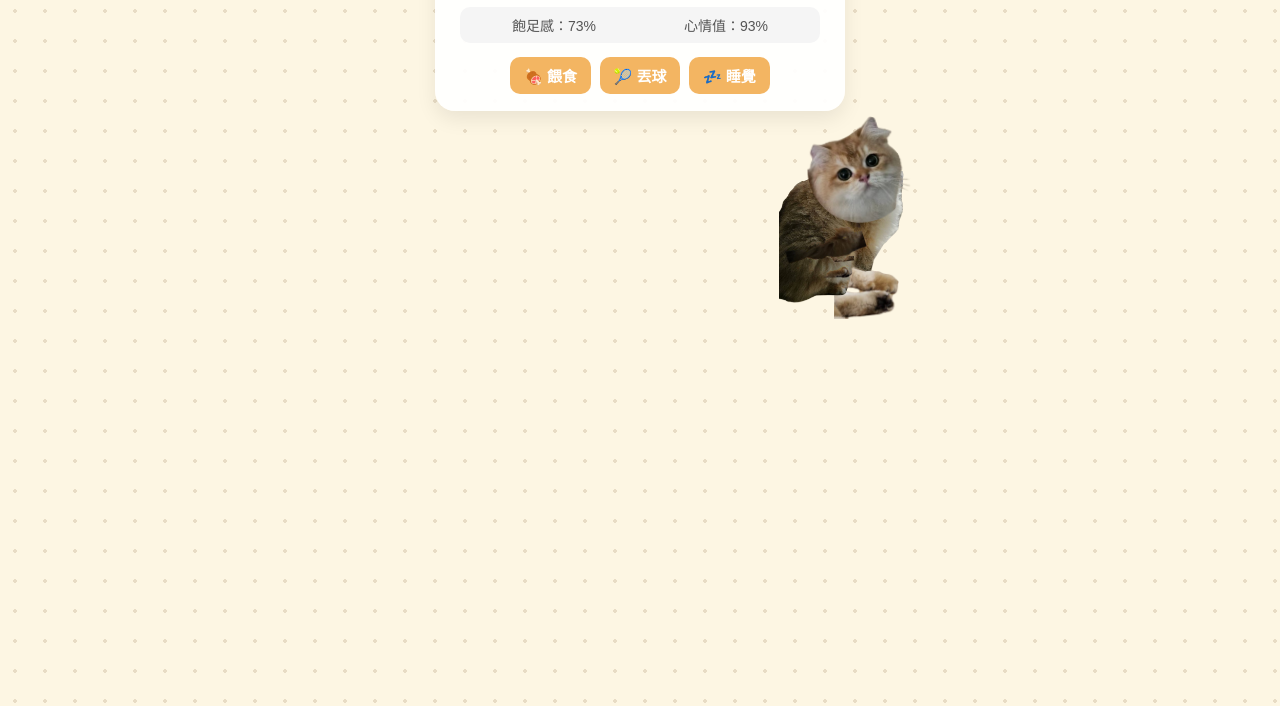
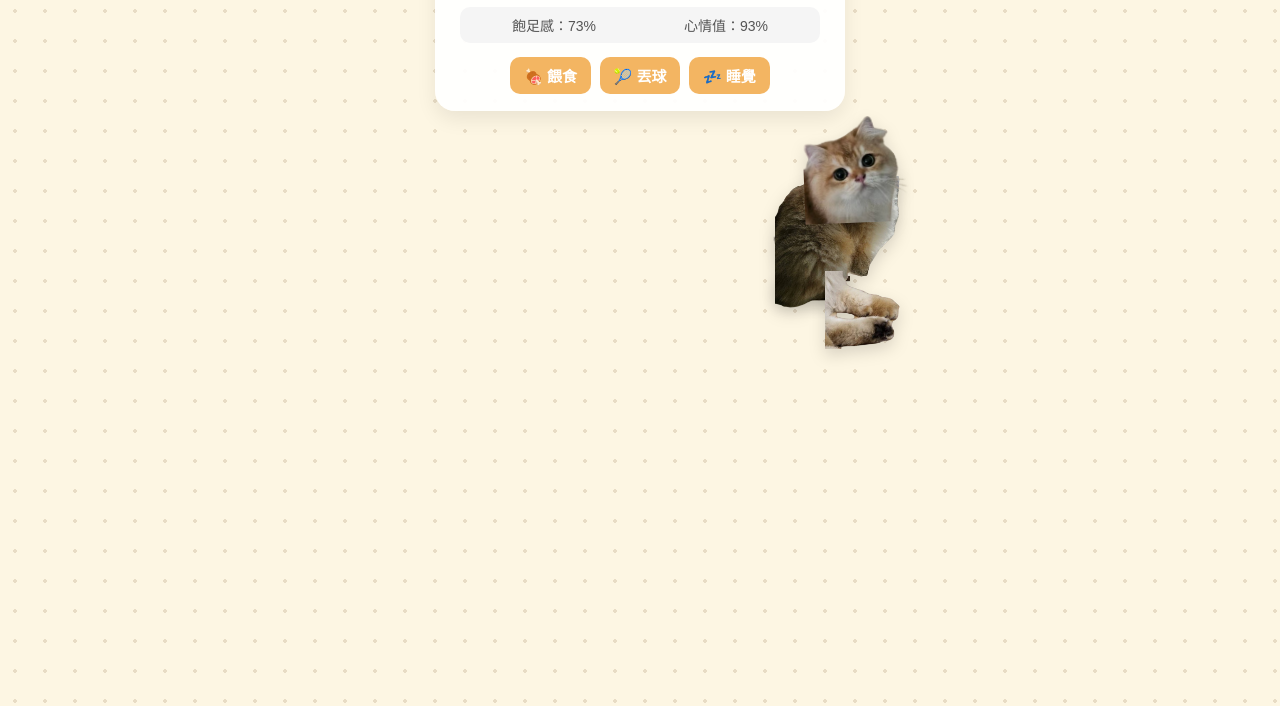
Before and after one commit to kanako-1010/musi-pet, a plain HTML site: page index.html in a window 1280 px wide. Both pictures are taken after a click on the button "🎾 丟球". Shown: the part 94-800 px from the top of the page. Drawn offline with Linux system fonts and the light colour scheme.

Commit message:
Update index.html

```diff
--- a/index.html
+++ b/index.html
@@ -70,8 +70,8 @@
       position: absolute;
       left: 50%;
       top: 55%;
-      width: 240px;
-      height: 240px;
+      width: 260px;
+      height: 250px;
       transition: left 2.5s linear, top 2.5s linear;
       cursor: pointer;
       user-select: none;
@@ -86,68 +86,56 @@
       transition: transform 0.2s;
     }
 
-    /* 2D 骨骼機器人零件設定 */
+    /* 2D 骨骼機器人零件設定（已移除黑框濾鏡，加上柔和立體陰影） */
     .rig-part {
       position: absolute;
       object-fit: contain;
       pointer-events: none;
+      filter: drop-shadow(0 6px 8px rgba(0,0,0,0.15));
     }
 
-    /* 針對黑底零件加上 darken/multiply 消除黑框的臨時魔法 */
-    .black-bg-fix {
-      mix-blend-mode: darken;
-    }
-
-    /* 1. 身體（原圖面朝右） */
+    /* 1. 身體（中心基準） */
     .part-body {
       width: 125px;
-      left: 55px;
-      top: 65px;
+      left: 65px;
+      top: 70px;
       z-index: 2;
     }
 
-    /* 2. 頭部（接在身體右上方） */
+    /* 2. 頭部（接在身體右上方，自然微傾） */
     .part-head {
       width: 105px;
-      left: 85px;
+      left: 95px;
       top: 10px;
       z-index: 4;
       transform-origin: 40% 85%;
-      border-radius: 50%;
     }
 
-    /* 3. 前腳（接在身體下方偏右） */
+    /* 3. 前腳（往下伸出，讓走路擺動更明顯） */
     .part-leg-front {
-      width: 65px;
-      left: 110px;
-      top: 145px;
+      width: 75px;
+      left: 115px;
+      top: 165px;
       z-index: 3;
-      transform-origin: 20% 30%;
+      transform-origin: 20% 25%;
     }
 
-    /* 4. 後腳（接在身體下方偏左） */
+    /* 4. 後腳（往下伸出，與前腳交錯踏步） */
     .part-leg-back {
-      width: 65px;
+      width: 75px;
       left: 65px;
-      top: 150px;
+      top: 170px;
       z-index: 1;
-      transform-origin: 20% 50%;
+      transform-origin: 20% 40%;
     }
 
-    /* 5. 尾巴（原圖朝右，翻轉朝左接在屁股後面） */
+    /* 5. 尾巴（往左後方伸出，大弧度搖擺） */
     .part-tail {
-      width: 80px;
-      left: 5px;
-      top: 125px;
+      width: 90px;
+      left: -5px;
+      top: 120px;
       z-index: 1;
-      transform-origin: 85% 50%;
-    }
-
-    #fallback-img {
-      width: 170px;
-      height: 170px;
-      object-fit: contain;
-      display: none;
+      transform-origin: 90% 50%;
     }
 
     /* --- 走路時的骨骼連動動畫 --- */
@@ -170,10 +158,10 @@
     @keyframes headNod { 0% { transform: rotate(-6deg); } 100% { transform: rotate(8deg); } }
     @keyframes headIdle { 0% { transform: rotate(-3deg); } 100% { transform: rotate(4deg); } }
     @keyframes headExcited { 0% { transform: rotate(-12deg) translateY(-3px); } 100% { transform: rotate(12deg) translateY(0px); } }
-    @keyframes walkSwingA { 0% { transform: rotate(-25deg); } 100% { transform: rotate(25deg); } }
-    @keyframes walkSwingB { 0% { transform: rotate(25deg); } 100% { transform: rotate(-25deg); } }
+    @keyframes walkSwingA { 0% { transform: rotate(-28deg); } 100% { transform: rotate(28deg); } }
+    @keyframes walkSwingB { 0% { transform: rotate(28deg); } 100% { transform: rotate(-28deg); } }
     @keyframes pawWave { 0% { transform: rotate(-10deg); } 100% { transform: rotate(-55deg); } }
-    @keyframes tailWag { 0% { transform: scaleX(-1) rotate(-15deg); } 100% { transform: scaleX(-1) rotate(20deg); } }
+    @keyframes tailWag { 0% { transform: scaleX(-1) rotate(-18deg); } 100% { transform: scaleX(-1) rotate(22deg); } }
 
     .pop-emoji {
       position: absolute;
@@ -208,14 +196,11 @@
   <!-- 暮斯骨骼容器 -->
   <div id="pet-container" class="idle" onclick="petAction('pet')">
     <div id="pet-flipper">
-      <div id="rig-parts">
-        <img class="rig-part part-tail black-bg-fix" src="tail.png" onerror="switchToFallback()">
-        <img class="rig-part part-leg-back black-bg-fix" src="leg_back.png" onerror="switchToFallback()">
-        <img class="rig-part part-body black-bg-fix" src="body.png" onerror="switchToFallback()">
-        <img class="rig-part part-leg-front black-bg-fix" src="leg_front.png" onerror="switchToFallback()">
-        <img class="rig-part part-head" src="head.png" onerror="switchToFallback()">
-      </div>
-      <img id="fallback-img" src="LOOK.png" alt="暮斯">
+      <img class="rig-part part-tail" src="tail.png" alt="尾巴">
+      <img class="rig-part part-leg-back" src="leg_back.png" alt="後腳">
+      <img class="rig-part part-body" src="body.png" alt="身體">
+      <img class="rig-part part-leg-front" src="leg_front.png" alt="前腳">
+      <img class="rig-part part-head" src="head.png" alt="頭">
     </div>
   </div>
 
@@ -224,22 +209,12 @@
   let happiness = 80;
   let isSleeping = false;
   let isBusy = false;
-  let useFallback = false;
 
   const petContainer = document.getElementById('pet-container');
   const petFlipper = document.getElementById('pet-flipper');
-  const fallbackImg = document.getElementById('fallback-img');
   const statusMsg = document.getElementById('statusMsg');
 
-  function switchToFallback() {
-    if (useFallback) return;
-    useFallback = true;
-    document.getElementById('rig-parts').style.display = 'none';
-    fallbackImg.style.display = 'block';
-    statusMsg.innerText = '找不到部分零件圖（請確認檔名為 leg_front.png）';
-  }
-
-  let currentX = window.innerWidth / 2 - 120;
+  let currentX = window.innerWidth / 2 - 130;
   let currentY = window.innerHeight * 0.50;
   petContainer.style.left = currentX + 'px';
   petContainer.style.top = currentY + 'px';
@@ -252,7 +227,6 @@
   function movePetTo(targetX, targetY, speedMultiplier = 1) {
     if (isSleeping) return;
 
-    // 身體原圖朝右，往右走為 1，往左走翻轉為 -1
     if (targetX < currentX) {
       petFlipper.style.setProperty('--dir', '-1');
     } else {
@@ -282,9 +256,9 @@
   function autoWander() {
     if (!isSleeping && !isBusy) {
       const minX = 10;
-      const maxX = window.innerWidth - 240;
+      const maxX = window.innerWidth - 260;
       const minY = 200;
-      const maxY = window.innerHeight - 240;
+      const maxY = window.innerHeight - 250;
 
       const randomX = Math.max(minX, Math.random() * maxX);
       const randomY = Math.max(minY, Math.random() * maxY);
@@ -301,8 +275,8 @@
       return;
     }
 
-    const targetX = Math.min(window.innerWidth - 240, Math.max(10, e.clientX - 120));
-    const targetY = Math.min(window.innerHeight - 240, Math.max(200, e.clientY - 120));
+    const targetX = Math.min(window.innerWidth - 260, Math.max(10, e.clientX - 130));
+    const targetY = Math.min(window.innerHeight - 250, Math.max(200, e.clientY - 125));
 
     spawnEmoji(e.clientX, e.clientY, '🐾');
     statusMsg.innerText = '暮斯邁開小短腿跑過來了！';
@@ -339,19 +313,19 @@
     if (action === 'feed') {
       hunger = Math.min(100, hunger + 15);
       statusMsg.innerText = '暮斯開心地點頭大口吃飯！';
-      spawnEmoji(currentX + 100, currentY, '🍖');
+      spawnEmoji(currentX + 110, currentY, '🍖');
     } else if (action === 'play') {
       happiness = Math.min(100, happiness + 15);
       hunger = Math.max(0, hunger - 5);
       statusMsg.innerText = '暮斯撒腿狂奔去追球球！';
-      spawnEmoji(currentX + 100, currentY, '🎾');
-      const rushX = Math.max(10, Math.random() * (window.innerWidth - 240));
-      const rushY = Math.max(200, Math.random() * (window.innerHeight - 240));
+      spawnEmoji(currentX + 110, currentY, '🎾');
+      const rushX = Math.max(10, Math.random() * (window.innerWidth - 260));
+      const rushY = Math.max(200, Math.random() * (window.innerHeight - 250));
       movePetTo(rushX, rushY, 2.2);
     } else if (action === 'pet') {
       happiness = Math.min(100, happiness + 5);
       statusMsg.innerText = '你摸了摸暮斯，牠開心地揮起前爪！';
-      spawnEmoji(currentX + 100, currentY, '❤️');
+      spawnEmoji(currentX + 110, currentY, '❤️');
     }
 
     updateDisplay();
```
